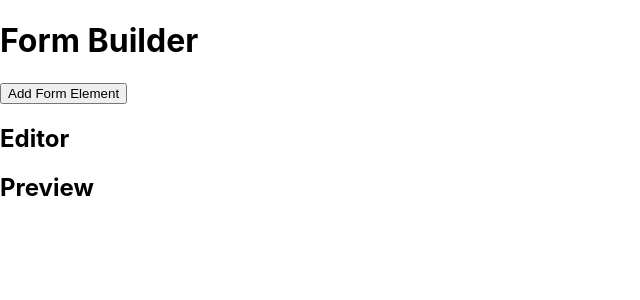
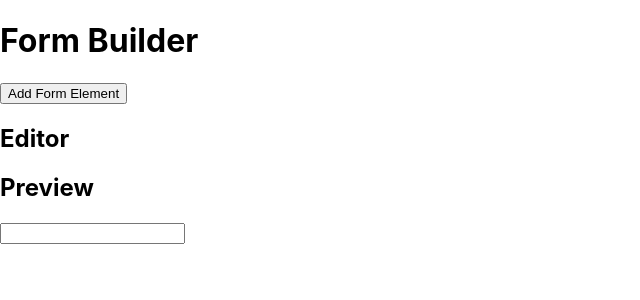
Before and after one commit to arkangelofkaos/form-builder-kata, a React (Create React App) app: page / in a window 1280 px wide. Both pictures are taken after a click on the button "Add Form Element". Shown: the top 300 px of the page, without its empty margins (0-640 px from the left). Built offline with nearby package versions, Linux system fonts and the light colour scheme.

Commit message:
Refactor FormElement into QuestionPreview, make it render the label

```diff
--- a/src/App.js
+++ b/src/App.js
@@ -1,5 +1,6 @@
 import {useCallback, useState} from "react";
 import {createFormElementDefinition} from "./form/FormElementDefinition";
+import {QuestionPreview} from "./form/QuestionPreview";
 
 const App = () => {
     const [definitions, setDefinitions] = useState([])
@@ -25,7 +26,7 @@ const App = () => {
                 <h2>Preview</h2>
                 {
                     definitions.map((definition, index) => {
-                        return <div key={`question-${index}`} data-testid="question-preview"/>
+                        return <QuestionPreview key={`question-${index}`} definition={definition}/>
                     })
                 }
             </div>
--- a/src/form/FormElement.jsx
+++ /dev/null
@@ -1,5 +0,0 @@
-export const FormElement = ({definition}) => {
-    const {placeholder} = definition
-
-    return <input data-testid="form-element" placeholder={placeholder}/>
-}
--- /dev/null
+++ b/src/form/QuestionPreview.jsx
@@ -0,0 +1,8 @@
+export const QuestionPreview = ({definition}) => {
+    const {label, placeholder} = definition
+
+    return <label>
+        {label}
+        <input data-testid="question-preview" placeholder={placeholder}/>
+    </label>
+}
```
Also changed, not shown: 2 other files (tests, documents, lock files or other folders).
